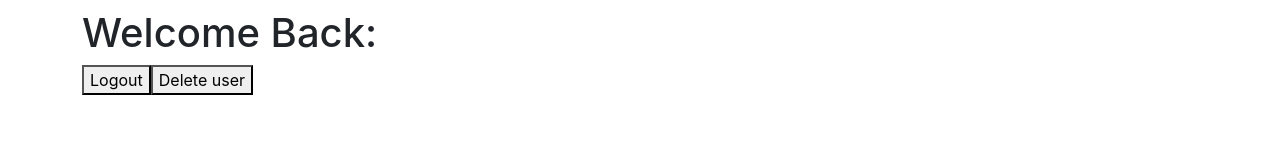
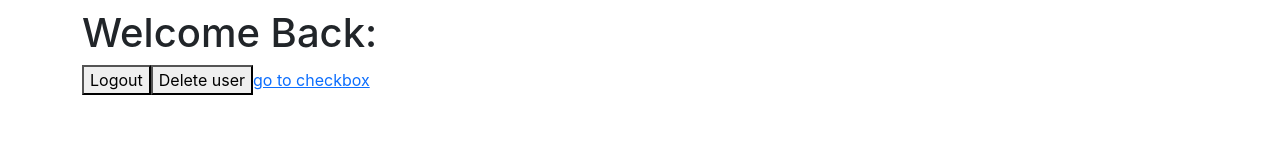
Before and after one commit to FTM-web-solutions/Web-ohjelmoinnin-sovellusprojekti, a React (Create React App) app: page /dashboard in a window 1280 px wide. Shown: the part 295-455 px from the top of the page. Built offline with nearby package versions, Linux system fonts and the light colour scheme; no server answers.

Commit message:
login muutoksia

```diff
--- a/src/components/Dashboard.js
+++ b/src/components/Dashboard.js
@@ -3,7 +3,8 @@ import React, { useState, useEffect } from 'react'
 import axios from 'axios';
 import jwt_decode from "jwt-decode";
 import { useNavigate } from 'react-router-dom';
-// import { Logout } from '../../server/controllers/Users';
+import { Link } from 'react-router-dom';
+//  import { Logout } from '../../server/controllers/Users';
 
 
 const Dashboard = (props) => {
@@ -11,6 +12,7 @@ const Dashboard = (props) => {
     const [token, setToken] = useState('');
     const [expire, setExpire] = useState('');
     const [users, setUsers] = useState([]);
+    const [charts, setCharts] = useState('')
     const navigate = useNavigate();
 
     useEffect(() => {
@@ -74,6 +76,17 @@ const Dashboard = (props) => {
             <h1>Welcome Back: {name}</h1>
             <button onClick={Logout} className="button">Logout</button>
             <button onClick={deleteUser} className="button">Delete user</button>
+            {/* <div>
+                <label>Charts</label>
+                <select name="charts" value={charts} onChange={e => setCharts(e.target.value)} >
+                    <option value="1.3">V1</option>
+                    <option value="1.5">V2</option>
+                    <option value="1.7">V3</option>
+                    <option value="2">V4</option>
+                    <option value="2.2">V5</option>
+                </select>
+            </div> */}
+            <Link className="testLink" to="/Checkbox">go to checkbox</Link>
         </div>
     )
 }
```
